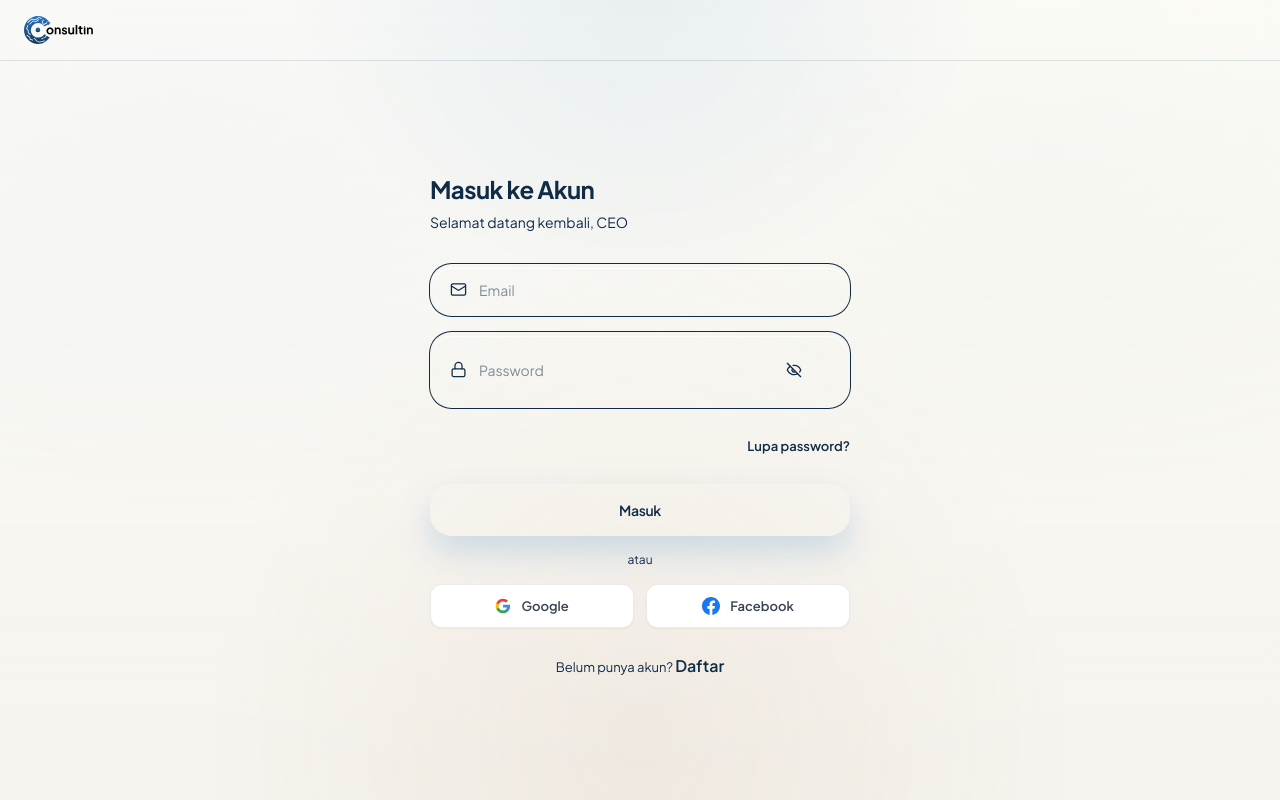
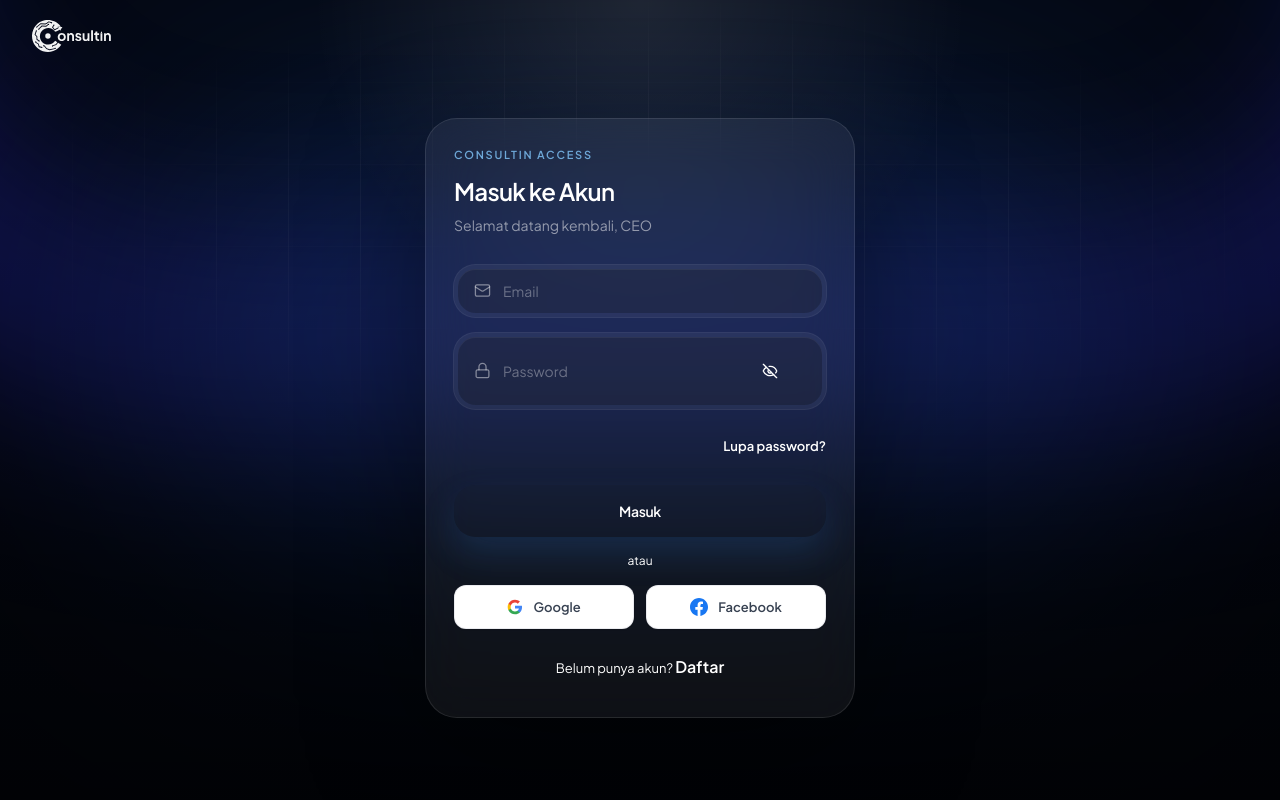
Before and after one commit to izerhaf7/quantivo-ai, a React (Vite) app in the folder frontend/: page / in a window 1280 px wide. Both pictures are taken after a click on the button "Lewati onboarding". Built offline with nearby package versions, Linux system fonts and the light colour scheme.

Commit message:
final update

```diff
--- a/frontend/src/app/App.tsx
+++ b/frontend/src/app/App.tsx
@@ -445,13 +445,13 @@ function InputField({
   value: string; onChange: (v: string) => void; right?: React.ReactNode;
 }) {
   return (
-    <div className="rounded-[1.35rem] bg-foreground/5 p-1 ring-1 ring-foreground/10 transition-[background,box-shadow] duration-200 ease-[cubic-bezier(0.32,0.72,0,1)] focus-within:bg-primary/10 focus-within:ring-primary/25">
-      <div className="flex items-center gap-3 rounded-[calc(1.35rem-0.25rem)] bg-card px-4 py-3 shadow-[inset_0_1px_0_rgba(255,255,255,0.72)]">
-        {Icon && <Icon size={17} strokeWidth={1.8} className="text-muted-foreground shrink-0" />}
+    <div className="rounded-[1.35rem] bg-white/[0.055] p-1 ring-1 ring-white/10 transition-[background,box-shadow] duration-200 ease-[cubic-bezier(0.32,0.72,0,1)] focus-within:bg-blue-500/12 focus-within:ring-blue-400/35">
+      <div className="flex items-center gap-3 rounded-[calc(1.35rem-0.25rem)] bg-black/22 px-4 py-3 shadow-[inset_0_1px_0_rgba(255,255,255,0.06)]">
+        {Icon && <Icon size={17} strokeWidth={1.8} className="text-white/46 shrink-0" />}
         <input
           type={type} placeholder={placeholder} value={value}
           onChange={(e) => onChange(e.target.value)}
-          className="min-h-5 flex-1 bg-transparent text-foreground text-sm font-['Plus_Jakarta_Sans'] outline-none placeholder:text-muted-foreground"
+          className="min-h-5 flex-1 bg-transparent text-white text-sm font-['Plus_Jakarta_Sans'] outline-none placeholder:text-white/34"
         />
         {right}
       </div>
@@ -512,26 +512,29 @@ function AuthSplit({ children, title, subtitle, language, onLanguageChange, them
   language: Language; onLanguageChange: (l: Language) => void;
   theme: ThemeMode; onThemeChange: (t: ThemeMode) => void;
 }) {
-  const copy = UI_COPY[language];
-  const ThemeIcon = theme === "dark" ? Moon : Sun;
-
-  return (
-    <div className="min-h-[100dvh] flex flex-col bg-background bg-[radial-gradient(circle_at_50%_-10%,rgba(42,116,196,0.10),transparent_34%),linear-gradient(180deg,rgba(255,254,250,0.72),rgba(246,244,239,0))]">
-      <header className="border-b border-border bg-card/60 px-6 py-4 flex items-center justify-between backdrop-blur-md sticky top-0 z-40">
-        <ImageWithFallback src={ConsultinLogo} alt="Consultin" className="h-7 w-auto object-contain" />
+  return (
+    <div className="relative min-h-[100dvh] overflow-hidden bg-[#030712] text-white">
+      <div className="pointer-events-none absolute inset-x-[-22%] top-[-36rem] h-[62rem] rounded-full border-[9rem] border-[#3131f5]/45 blur-[96px]" />
+      <div className="pointer-events-none absolute inset-x-0 top-0 h-[28rem] bg-[linear-gradient(to_right,rgba(255,255,255,0.12)_1px,transparent_1px),linear-gradient(to_bottom,rgba(255,255,255,0.04)_1px,transparent_1px)] bg-[size:72px_82px] opacity-70 [mask-image:radial-gradient(52%_52%,white,transparent)]" />
+      <div className="pointer-events-none absolute left-[12%] top-28 h-[28rem] w-[76%] rounded-full bg-[#206ce8] opacity-24 blur-[128px] mix-blend-screen" />
+      <div className="pointer-events-none absolute inset-0 bg-[radial-gradient(circle_at_50%_0%,rgba(255,255,255,0.10),transparent_32%),linear-gradient(to_bottom,transparent,rgba(0,0,0,0.72))]" />
+
+      <header className="relative z-10 flex items-center justify-center px-6 py-5 sm:justify-start sm:px-8">
+        <ImageWithFallback src={ConsultinLogo} alt="Consultin" className="h-8 w-auto object-contain brightness-0 invert opacity-95" />
       </header>
 
-      <div className="flex-1 flex items-center justify-center p-6 md:p-12 relative">
-          <div className="w-full max-w-[420px] relative z-10">
-            {title && (
-              <div className="mb-8">
-                <h1 className="text-2xl font-bold font-['Plus_Jakarta_Sans'] text-foreground mb-1.5 leading-snug">{title}</h1>
-                {subtitle && <p className="text-muted-foreground text-sm font-['Plus_Jakarta_Sans']">{subtitle}</p>}
-              </div>
-            )}
-            {children}
-          </div>
-        </div>
+      <main className="relative z-10 flex min-h-[calc(100dvh-5rem)] items-center justify-center px-5 pb-10 pt-3 sm:px-8">
+        <section className="w-full max-w-[430px] overflow-hidden rounded-[2rem] border border-white/10 bg-white/[0.055] p-5 shadow-[0_32px_120px_rgba(0,0,0,0.42)] backdrop-blur-xl sm:p-7">
+          {title && (
+            <div className="mb-7">
+              <p className="mb-3 text-[11px] font-semibold uppercase tracking-[0.16em] text-[#6EA8D8] font-['Plus_Jakarta_Sans']">Consultin Access</p>
+              <h1 className="text-2xl font-semibold leading-tight tracking-[-0.03em] text-white font-['Plus_Jakarta_Sans']">{title}</h1>
+              {subtitle && <p className="mt-2 text-sm leading-relaxed text-white/52 font-['Plus_Jakarta_Sans']">{subtitle}</p>}
+            </div>
+          )}
+          {children}
+        </section>
+      </main>
     </div>
   );
 }
```
